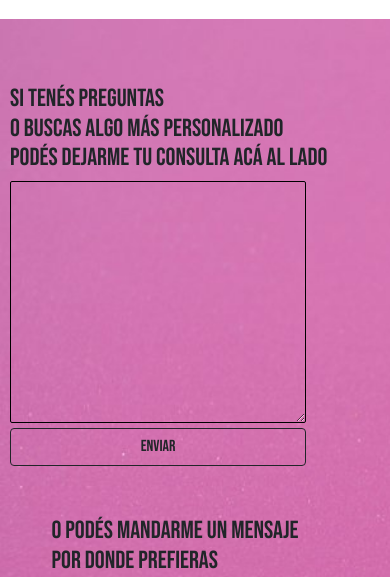
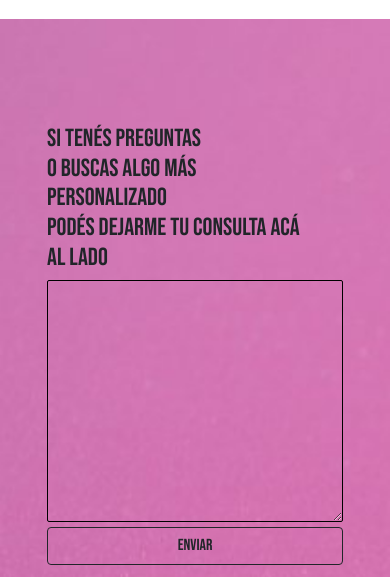
Before and after one commit to gfineschi/sueltaporahi-web, a website: page pages/escribime.html in a window 390 px wide. Shown: the part 189-766 px from the top of the page. Drawn offline with nearby package versions, Linux system fonts and the light colour scheme.

Commit message:
Responsive2

```diff
--- a/pages/escribime.html
+++ b/pages/escribime.html
@@ -12,6 +12,9 @@
     <link href="https://fonts.googleapis.com/css2?family=Bebas+Neue&display=swap" rel="stylesheet">
     <link href="https://unpkg.com/aos@2.3.1/dist/aos.css" rel="stylesheet">
     <link rel="stylesheet" href="../css/estilos.css">
+    <link rel="shortcut icon" href="../imagenes/logofinal.png">
+    <meta name="description" content="Es una empresa de turismo que ofrece informacion sobre distintos destinos y la posibilidad de que el usuario consulte por su viaje soñado.">
+    <meta name="keywords" content="viajes, contacto, ayuda, mensaje, mail, dudas, consulta">
 </head>
 
 <body>
--- a/scss/parciales/_variables.scss
+++ b/scss/parciales/_variables.scss
@@ -2,3 +2,43 @@ $miVariable: #b6869f;
 $tipografia: 'Bebas Neue', cursive;
 $color: antiquewhite;
 $colores:  #e22e8e;
+
+@mixin sizes($max-width, $height, $padding) {
+    max-width: $max-width;
+    height: $height;
+    padding: $padding;
+}
+
+.menu__contenedor {
+    @include sizes(1200px, 100%, 1rem);
+    margin: 0 auto;
+    display: flex;
+    justify-content: space-between;
+    align-items: center;
+}
+
+@mixin flex-column-center-center{
+    display: flex;
+    flex-direction: column;
+    text-align: center;
+    align-items: center;
+}
+.fila {
+    @include flex-column-center-center;
+    font-size: 50px;
+    line-height: 60px;
+    max-width: 1200px;
+    margin: 0 auto;
+    height: 100%;
+}
+
+@mixin background ($background-size, $background-repeat) {
+    background-size: $background-size;
+    background-repeat: $background-repeat;
+}
+.back {
+    @include background(cover, no-repeat);
+    background-image: url(../imagenes/punti.jpg);
+    padding-top: 50px;
+    padding-bottom: 50px;
+}
```
Also changed, not shown: index.html (+3 -0 lines), pages/quiensoy.html (+3 -0 lines), pages/servicios.html (+3 -0 lines), pages/viajes.html (+3 -0 lines), css/estilos.css, scss/main.scss (line endings or trailing spaces).
